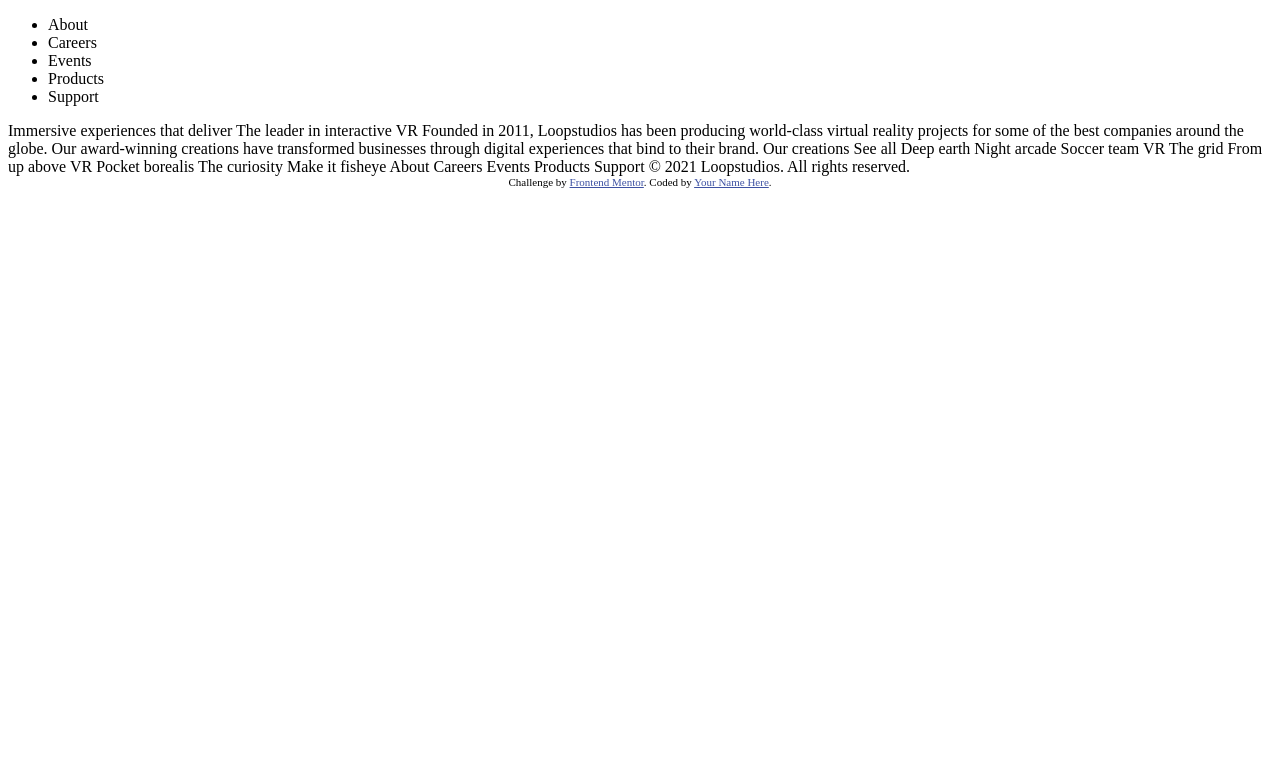
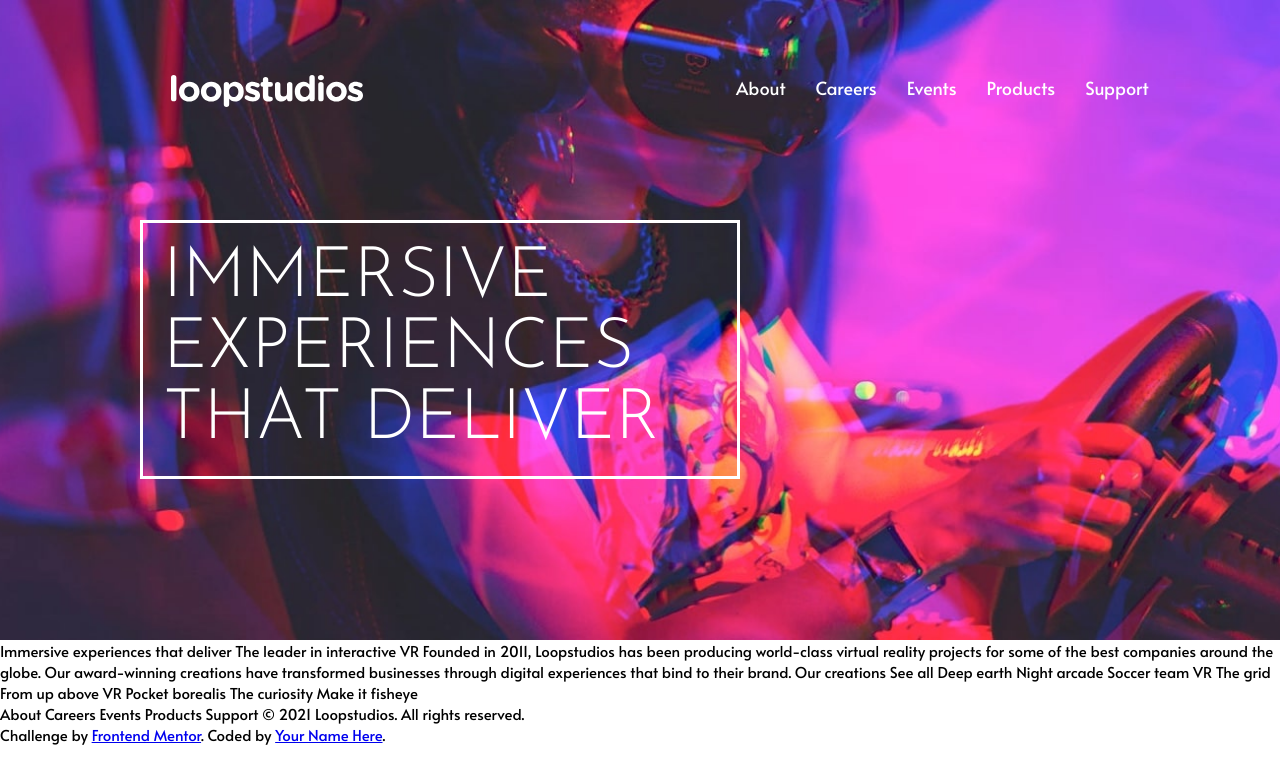
Before and after one commit to IsraelSantizo98/loopsStudiosFM, a plain HTML site: page index.html in a window 1280 px wide. Drawn offline with Linux system fonts and the light colour scheme.

Commit message:
Se crea estilos para header

```diff
--- a/css/style.css
+++ b/css/style.css
@@ -1,9 +1,77 @@
+@import url('https://fonts.googleapis.com/css2?family=Alata&family=Josefin+Sans:wght@300&display=swap');
 :root{
     --whiteColor: hsl(0, 0%, 100%);
     --blackColor: hsl(0, 0%, 0%);
     --darkGray: hsl(0, 0%, 55%);
     --veryDarkGray: hsl(0, 0%, 41%);
-    --fontSize: 15px;
-    --fontFamily: 'Alata', san-serif;
-    --fontFamily2: 'Josefina Sans', san-serif;
+    --fonSize: 1.5rem;
+    --fontFtamily: 'Alata', sans-serif;
+    --fontFamily2: 'Josefin Sans', sans-serif;
 }
+html {
+    /* Reset para rems 62.5% = 10px */
+    box-sizing: border-box;
+    font-size: 62.5%;
+}
+*,
+*::before,
+*::after {
+    box-sizing: inherit;
+}
+h1{
+    text-transform: uppercase;
+    color: var(--whiteColor);
+    font-family: var(--fontFamily2);
+    font-size: 7rem;
+    border: 3px solid white;
+    font-weight: 300;
+    padding: 2rem;
+}
+body{
+    margin: 0;
+    padding: 0;
+    font-family: var(--fontFtamily);
+    font-size: var(--fonSize);
+}
+.wrapper{
+    max-width: 130rem;
+    margin: 0 auto;
+}
+.header{
+    background-image: url(../images/desktop/image-hero.jpg);
+    background-position: center;
+    background-size: cover;
+    background-repeat: no-repeat;
+    height: 80vh;
+}
+.nav{
+    display: flex;
+    justify-content: space-around;
+    align-items: flex-start;
+    padding-top: 6rem;
+}
+ul{
+    display: flex;
+}
+ul a{
+    text-decoration: none;
+}
+ul a li{
+    list-style: none;
+    color: var(--whiteColor);
+    margin-left: 3rem;
+    font-size: 1.8rem;
+}
+.header-title{
+    height: 40rem;
+    width: 100rem;
+    margin: 0 auto;
+    /* border: 1px solid white; */
+}
+.container-title{
+    height: inherit;
+    max-width: 60rem;
+    display: flex;
+    align-items: flex-end;
+    justify-content: flex-start;
+}
--- a/index.html
+++ b/index.html
@@ -1,29 +1,33 @@
 <!DOCTYPE html>
-<html lang="en">
+<html lang="es">
 <head>
   <meta charset="UTF-8">
   <meta name="viewport" content="width=device-width, initial-scale=1.0"> <!-- displays site properly based on user's device -->
-
   <link rel="icon" type="image/png" sizes="32x32" href="./images/favicon-32x32.png">
-
+  <link rel="stylesheet" href="css/style.css">
   <title>Frontend Mentor | Loopstudios landing page</title>
-
-  <!-- Feel free to remove these styles or customise in your own stylesheet 👍 -->
-  <style>
-    .attribution { font-size: 11px; text-align: center; }
-    .attribution a { color: hsl(228, 45%, 44%); }
-  </style>
 </head>
 <body>
-  <header>
+  <header class="header">
+    <nav class="nav">
+      <figure class="header-image">
+        <a href="index.html"><img src="images/logo.svg" alt="Logo pagina web"></a>
+      </figure>
       <ul>
-      <li>About</li>
-      <li>Careers</li>
-      <li>Events</li>
-      <li>Products</li>
-      <li>Support</li>
+        <a href="#"><li>About</li></a>
+        <a href="#"><li>Careers</li></a>
+        <a href="#"><li>Events</li></a>
+        <a href="#"><li>Products</li></a>
+        <a href="#"><li>Support</li></a>
       </ul>
+    </nav>
+    <div class="header-title">
+      <div class="container-title">
+        <h1>Immersive experiences that deliver</h1>
+      </div>
+    </div>
   </header>
+  <div class="wrapper">
     Immersive experiences that deliver
 
     The leader in interactive VR
@@ -45,6 +49,7 @@
     Pocket borealis
     The curiosity
     Make it fisheye
+  </div>
 
   About
   Careers
```
Lines whose indentation alone changed are shown as unchanged.
